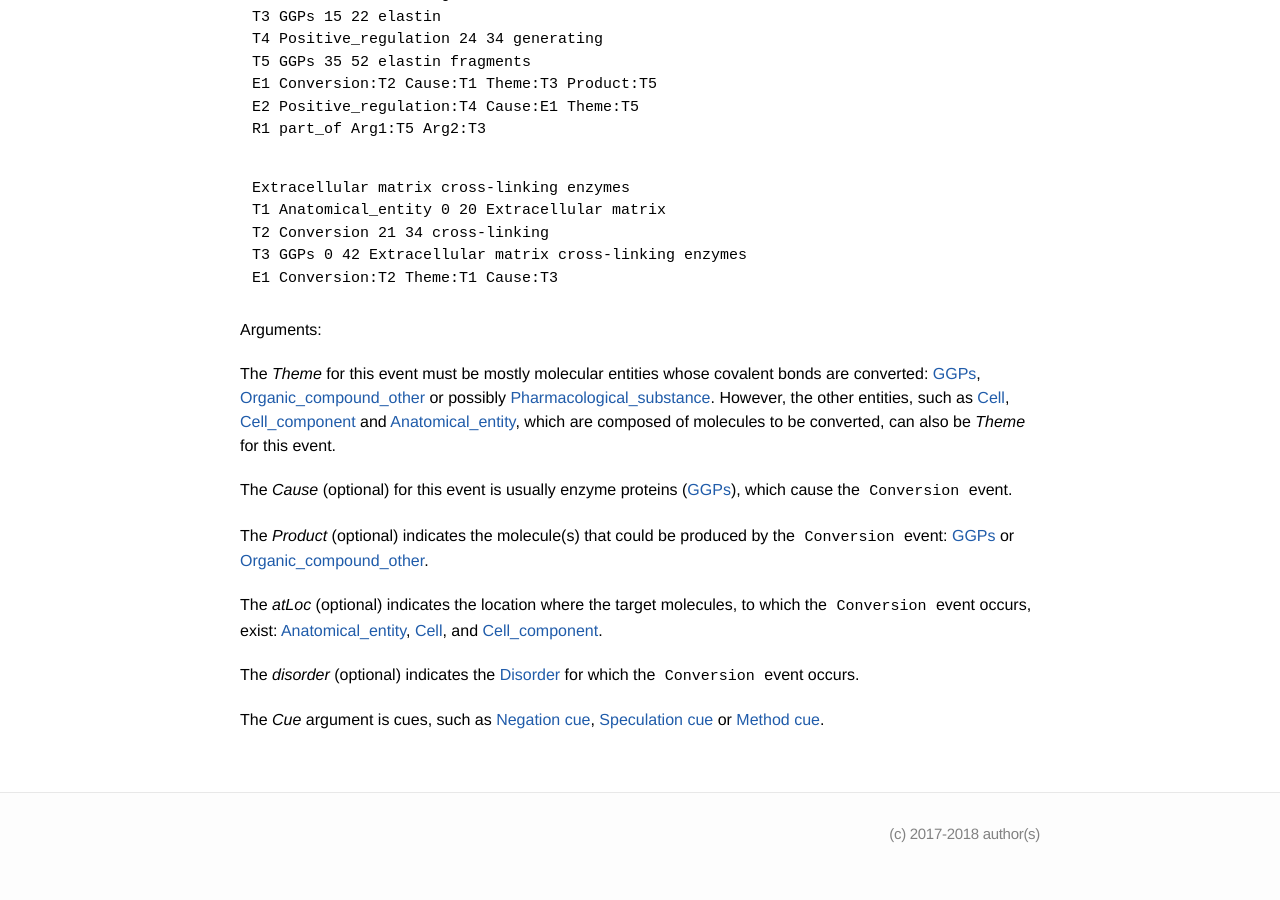
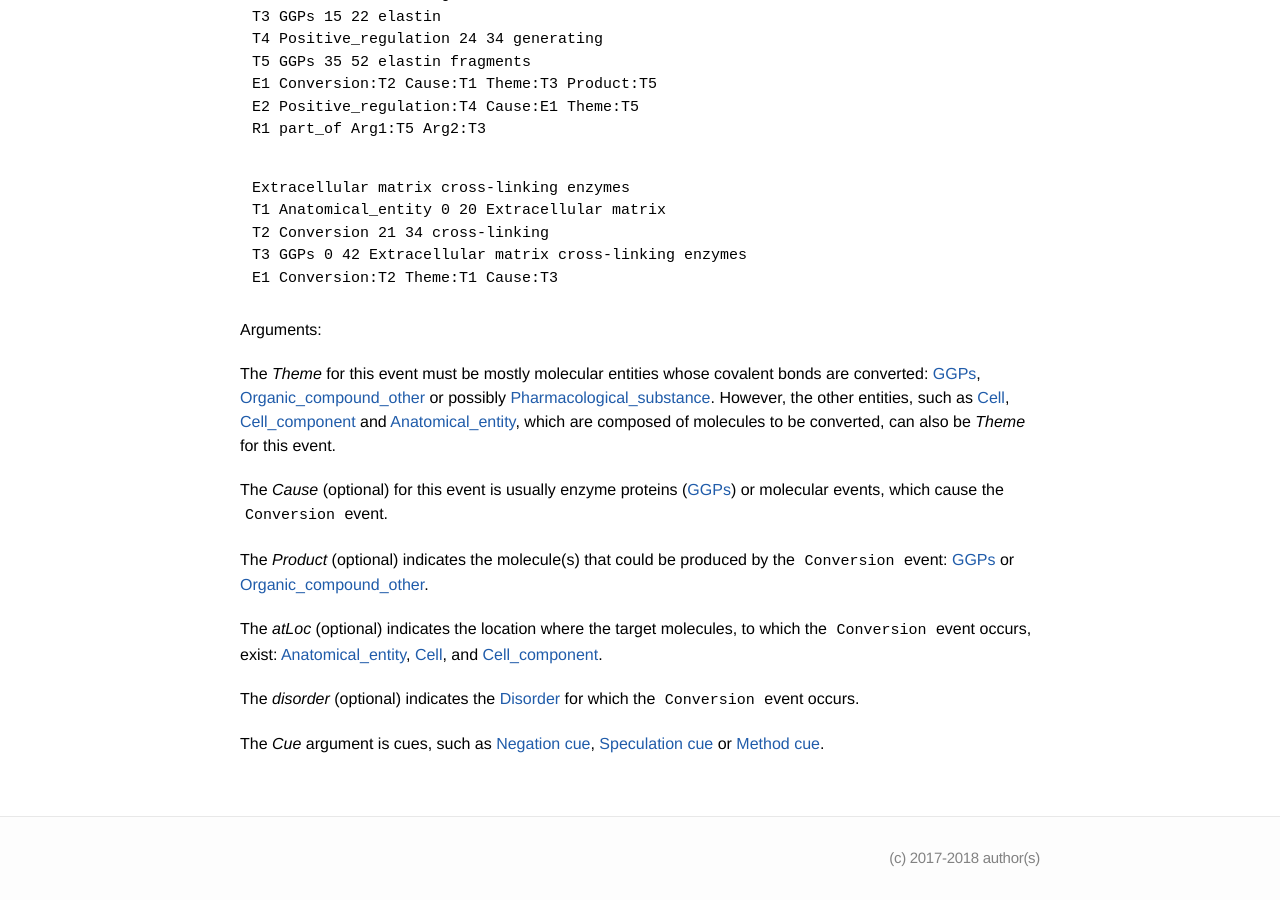
Before and after one commit to ezcatdb/molbiol_lung_corpus-guidelines, a Jekyll site: the page built from _event/Conversion.md, in a window 1280 px wide and 900 px high, scrolled down 1411 px. Built offline with Jekyll 4.4.1, drawn with Linux system fonts in a browser that asks for light colours; before the commit the page ends 2287 px from its top, so only the background shows below that.

Commit message:
correction of arguments in _event/Conversion.md

```diff
--- a/_event/Conversion.md
+++ b/_event/Conversion.md
@@ -84,7 +84,7 @@ Arguments:
 The *Theme* for this event must be mostly molecular entities whose covalent bonds are converted: [GGPs](), [Organic_compound_other]() or possibly [Pharmacological_substance]().
 However, the other entities, such as [Cell](), [Cell_component]() and [Anatomical_entity](), which are composed of molecules to be converted, can also be *Theme* for this event.
 
-The *Cause* (optional) for this event is usually enzyme proteins ([GGPs]()), which cause the `Conversion` event.
+The *Cause* (optional) for this event is usually enzyme proteins ([GGPs]()) or molecular events, which cause the `Conversion` event.
 
 The *Product* (optional) indicates the molecule(s) that could be produced by the `Conversion` event: [GGPs]() or [Organic_compound_other]().
 
```
